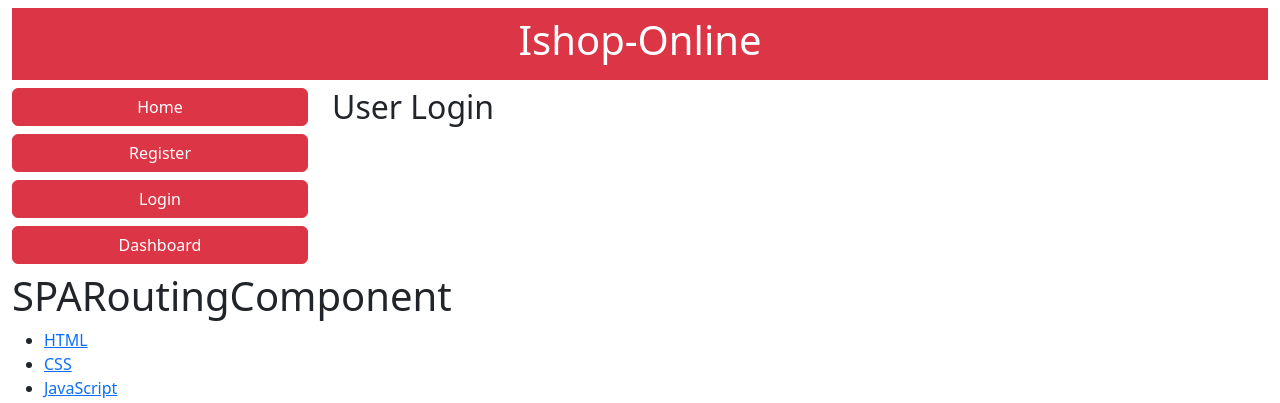
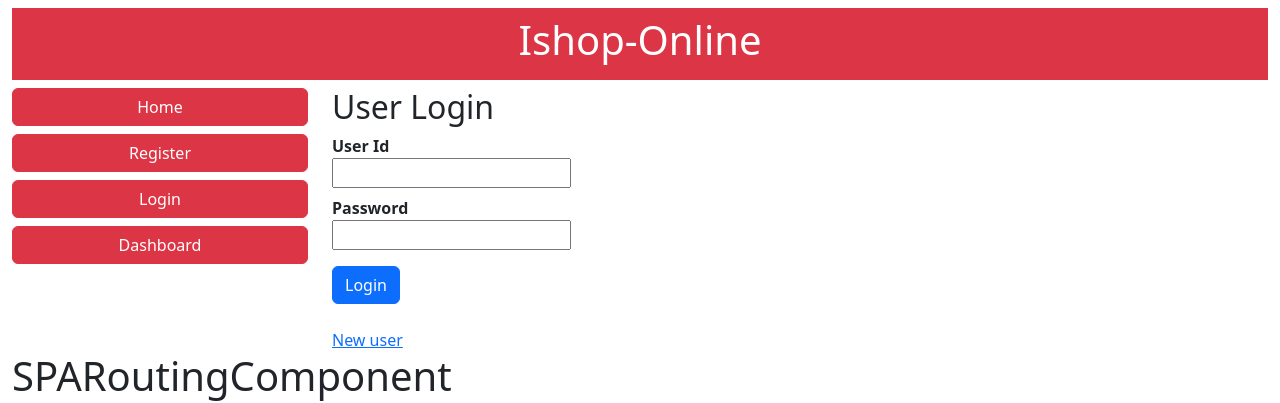
Before and after one commit to vivek-kumar-github/react-practice-codes, a React (Vite) app: page /login in a window 1280 px wide. Shown: the top 403 px of the page. Built offline with nearby package versions, Linux system fonts and the light colour scheme; no server answers.

Commit message:
Fixed Ishop issues and bugs

```diff
--- a/src/ishop/IshopDashboard.jsx
+++ b/src/ishop/IshopDashboard.jsx
@@ -1,9 +1,36 @@
+import { useEffect, useState } from "react";
+import { useCookies } from "react-cookie";
+import { useNavigate } from "react-router-dom";
+
 export default function IshopDashboard() {
+    const navigate = useNavigate();
+    const [cookies, , removeCookie] = useCookies(["userid"]);
+    const [userId, setUserId] = useState();
+
+    useEffect(() => {
+        const currentUserId = cookies["userid"];
+        if (!currentUserId) {
+            navigate("/login");
+        } else {
+            setUserId(currentUserId);
+        }
+    }, [cookies, navigate]);
+
+    function handleSignout() {
+        removeCookie("userid", { path: "/" });
+        navigate("/login");
+    }
+
     return (
         <>
             <div>
-                <h2>User Dashboard</h2>
+                <h2>
+                    User Dashboard {userId} -{" "}
+                    <button onClick={handleSignout} className="btn btn-primary">
+                        Sign out
+                    </button>
+                </h2>
             </div>
         </>
-    )
+    );
 }
--- a/src/ishop/IshopHome.jsx
+++ b/src/ishop/IshopHome.jsx
@@ -1,7 +1,7 @@
 import { Link } from "react-router-dom";
 
 export default function IshopHome() {
-    return(
+    return (
         <>
             <div>
                 <h2>Shopping Home</h2>
--- a/src/ishop/IshopIndex.jsx
+++ b/src/ishop/IshopIndex.jsx
@@ -1,4 +1,5 @@
 import { BrowserRouter, Routes, Route, Link } from "react-router-dom";
+import { CookiesProvider } from "react-cookie";
 import IshopHome from "./IshopHome";
 import IshopLogin from "./IshopLogin";
 import IshopRegister from "./IshopRegister";
@@ -12,6 +13,7 @@ export default function IshopIndex() {
                     <h1>Ishop-Online</h1>
                 </header>
                 <section className="mt-2 row">
+                    <CookiesProvider>
                         <BrowserRouter>
                             <nav className="col-3">
                                 <div className="mb-2">
@@ -34,9 +36,16 @@ export default function IshopIndex() {
                                     <Route path="login" element={<IshopLogin />} />
                                     <Route path="register" element={<IshopRegister />} />
                                     <Route path="dashboard" element={<IshopDashboard />} />
+                                    <Route path="errorpage" element={
+                                        <div>
+                                            <h2 className="text-danger">Invalid Credentials</h2>
+                                            <Link to="/login">Try Again</Link>
+                                        </div>
+                                    } />
                                 </Routes>
                             </main>
                         </BrowserRouter>
+                    </CookiesProvider>
                 </section>
             </div>
         </>
--- a/src/ishop/IshopLogin.jsx
+++ b/src/ishop/IshopLogin.jsx
@@ -1,9 +1,74 @@
+import { Link, useNavigate } from "react-router-dom";
+import { useFormik } from "formik";
+import { useState, useEffect } from "react";
+import axios from "axios";
+import { useCookies } from "react-cookie";
+
 export default function IshopLogin() {
+    const [users, setUsers] = useState([]);
+    const navigate = useNavigate();
+    const [, setCookie] = useCookies(["userid"]);
+
+    const formik = useFormik({
+        initialValues: {
+            UserId: "",
+            Password: "",
+        },
+        onSubmit: (values) => {
+            const user = users.find(
+                (u) => u.UserId === values.UserId && u.Password === values.Password
+            );
+
+            if (user) {
+                setCookie("userid", user.UserId, { path: "/" });
+                navigate("/dashboard");
+            } else {
+                navigate("/errorpage");
+            }
+        },
+    });
+
+    useEffect(() => {
+        axios
+            .get("http://localhost:4000/getusers")
+            .then((response) => {
+                setUsers(response.data);
+            })
+            .catch((error) => {
+                console.error("Failed to fetch users", error);
+            });
+    }, []);
+
     return (
         <>
             <div>
                 <h2>User Login</h2>
+                <form onSubmit={formik.handleSubmit}>
+                    <dl>
+                        <dt>User Id</dt>
+                        <dd>
+                            <input
+                                value={formik.values.UserId}
+                                name="UserId"
+                                onChange={formik.handleChange}
+                                type="text"
+                            />
+                        </dd>
+                        <dt>Password</dt>
+                        <dd>
+                            <input
+                                value={formik.values.Password}
+                                name="Password"
+                                onChange={formik.handleChange}
+                                type="password"
+                            />
+                        </dd>
+                    </dl>
+                    <button className="btn btn-primary">Login</button>
+                </form>
+                <br />
+                <Link to="/register">New user</Link>
             </div>
         </>
-    )
+    );
 }
--- a/src/ishop/IshopRegister.jsx
+++ b/src/ishop/IshopRegister.jsx
@@ -1,5 +1,5 @@
 import { useState, useEffect } from "react";
-import { useNavigate } from "react-router-dom";
+import { useNavigate, Link } from "react-router-dom";
 import { useFormik } from "formik";
 import axios from "axios";
 import $ from "jquery";
@@ -95,6 +95,8 @@ export default function IshopRegister() {
                         </dd>
                     </dl>
                     <button type="submit" className="btn btn-primary w-100">Register</button>
+                    <br />
+                    <Link to="/login">Already have an account?</Link>
                 </form>
             </div>
         </div>
```
Lines whose indentation alone changed are shown as unchanged.
